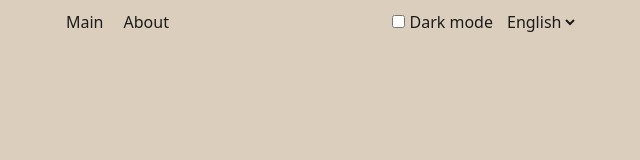
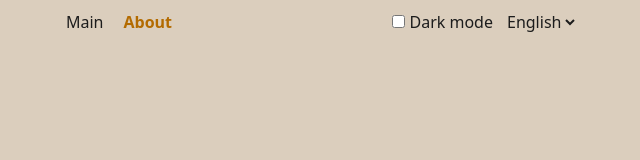
Before and after one commit to binary-apple/react2025q3, a Next.js app: page /en/about in a window 1280 px wide. Shown: the top 160 px of the page, without its empty margins (318-958 px from the left). Built offline with nearby package versions, Linux system fonts and the light colour scheme.

Commit message:
fix: header styles

```diff
--- a/src/components/Header/Header.tsx
+++ b/src/components/Header/Header.tsx
@@ -21,7 +21,9 @@ function Header({ mainLink, aboutLink, themeLabel }: HeaderProps) {
         <Link
           href="/"
           className={
-            pathname === '/' ? 'text-primary cursor-default font-bold' : ''
+            pathname === '/en' || pathname === '/it'
+              ? 'text-primary cursor-default font-bold'
+              : ''
           }
         >
           {mainLink}
@@ -29,7 +31,9 @@ function Header({ mainLink, aboutLink, themeLabel }: HeaderProps) {
         <Link
           href="/about"
           className={
-            pathname === '/about' ? 'text-primary cursor-default font-bold' : ''
+            pathname === '/en/about' || pathname === '/it/about'
+              ? 'text-primary cursor-default font-bold'
+              : ''
           }
         >
           {aboutLink}
```
